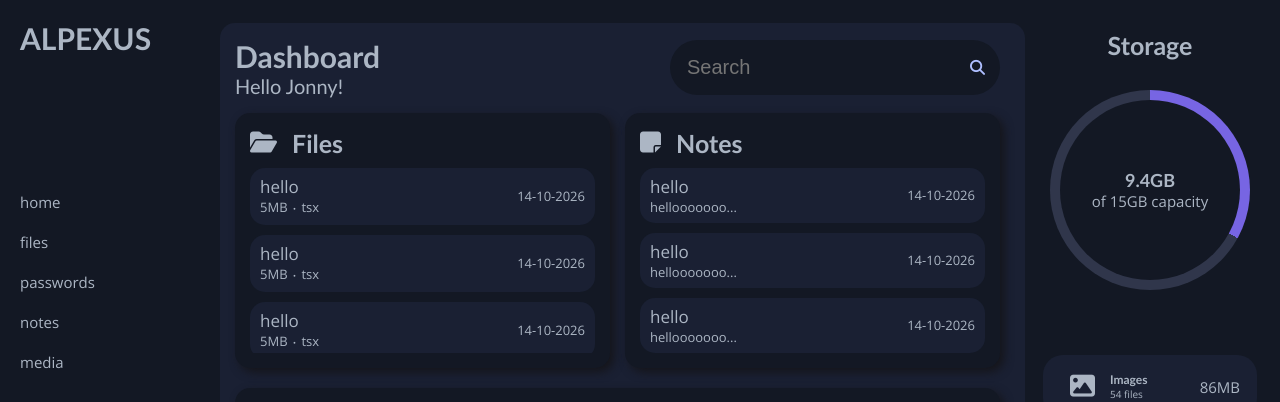
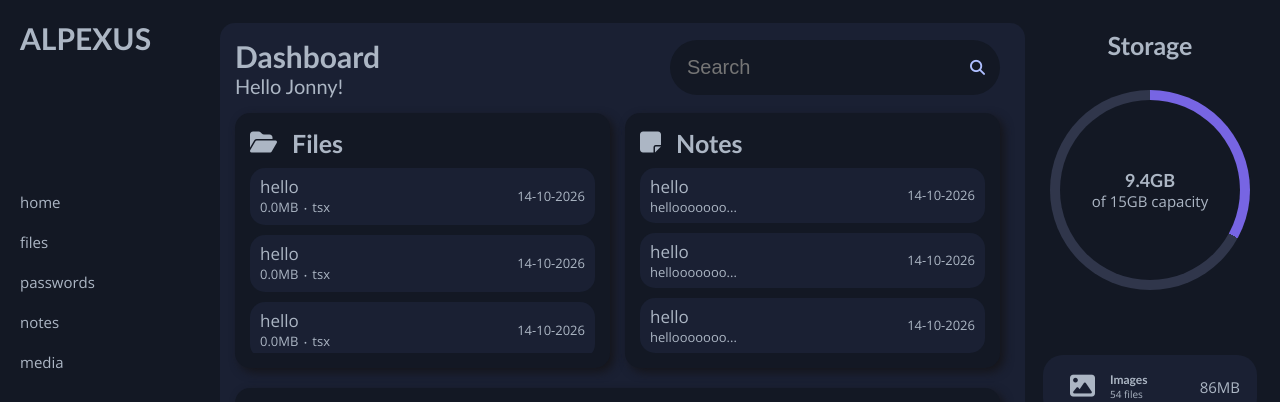
Before and after one commit to jona-mtw/alpexus, a React (Vite) app in the folder frontend/: page / in a window 1280 px wide. Shown: the top 402 px of the page. Built offline with nearby package versions, Linux system fonts and the light colour scheme; a web font is replaced by a local one.

Commit message:
file-component-background-changeability

```diff
--- a/frontend/src/pages/components/file.css
+++ b/frontend/src/pages/components/file.css
@@ -1,28 +1,42 @@
 .individual-file {
+	background: var(--panel-bg);
 	display: flex;
 	margin-bottom: 10px;
-	background: var(--bg);
 	border-radius: 15px;
 	padding: 7px;
 	padding-left: 10px;
 	padding-right: 10px;
+  min-width: 0;
+}
+
+.with-bg {
+	background: var(--bg);
 }
 
 .individual-file-left-wrapper {
 	flex-direction: column;
+  flex: 1;
+  min-width: 0;
 }
 
 .individual-file-left-wrapper-bottom {
-	display: flex;
-	gap: 5px;
+  display: flex;
+  gap: 5px;
+	width: 0;
+}
+
+.is-folder{
+	visibility: hidden;
 }
 
 .file-name, .file-size, .file-type, .file-date {
-	flex: 1;
 	font-size: 13px;
 }
 
 .file-name {
+  overflow: hidden;
+  text-overflow: ellipsis;
+  white-space: nowrap;
 	font-size: 17px;
 }
 
@@ -31,3 +45,7 @@
 	justify-content: end;
 	align-items: center;
 }
+
+.file-size, .file-type {
+  flex-shrink: 0;
+}
--- a/frontend/src/pages/components/file.tsx
+++ b/frontend/src/pages/components/file.tsx
@@ -1,13 +1,21 @@
 import "./file.css";
 
-function File(props: { name: string; fileType: string; size: number; date: string }) {
+function File(props: { name: string; fileType: string; size: number; date: string; bg?: boolean }) {
+  const { bg = true } = props;
+
   return (
     <>
-      <div className="individual-file">
+      <div className={!bg ? "individual-file with-bg" : "individual-file"}>
         <div className="individual-file-left-wrapper">
           <p className="file-name">{props.name}</p>
-          <div className="individual-file-left-wrapper-bottom">
-            <p className="file-size">{props.size + "MB"}</p>
+          <div
+            className={
+              props.fileType == ""
+                ? "individual-file-left-wrapper-bottom is-folder"
+                : "individual-file-left-wrapper-bottom"
+            }
+          >
+            <p className="file-size">{(props.size / 1000000).toFixed(1) + "MB"}</p>
             <p>·</p>
             <p className="file-type">{props.fileType}</p>
           </div>
--- a/frontend/src/pages/files.tsx
+++ b/frontend/src/pages/files.tsx
@@ -13,7 +13,7 @@ type DirectoryEntry = {
 };
 
 function Files() {
-  const [filePath, setFilePath] = useState("86/anime_only/");
+  const [filePath, setFilePath] = useState("86/");
   const [files, setFiles] = useState<DirectoryEntry[]>([]);
   useEffect(() => {
     fetch(`http://localhost:3000/api/files?path=${encodeURIComponent(filePath)}`)
@@ -41,9 +41,12 @@ function Files() {
           <div className="files-quick-access"></div>
           <div className="file-manager">
             {files.map((file) => (
-              <div className={file.name} key={file.name}>
-                <p>{`${file.type}: ${file.name}`}</p>
-              </div>
+              <File
+                name={file.name}
+                fileType={file.fileType}
+                size={file.size}
+                date={new Date(file.dateModified).toLocaleDateString()}
+              />
             ))}
           </div>
         </div>
--- a/frontend/src/pages/home.tsx
+++ b/frontend/src/pages/home.tsx
@@ -3,7 +3,12 @@ import StorageContainer from "./components/storage-panel.tsx";
 import SearchBar from "./components/search-bar.tsx";
 import File from "./components/file.tsx";
 
-function RecentActivityPanel(props: { title: string; description: string; date: string; image: string }) {
+function RecentActivityPanel(props: {
+  title: string;
+  description: string;
+  date: string;
+  image: string;
+}) {
   return (
     <>
       <div className="recent-activity-panel">
@@ -18,7 +23,7 @@ function RecentActivityPanel(props: { title: string; description: string; date:
 function Note(props: { name: string; description: string; date: string }) {
   return (
     <>
-      <div className="individual-file">
+      <div className="individual-file with-bg">
         <div className="individual-file-left-wrapper">
           <p className="file-name">{props.name}</p>
           <div className="individual-file-left-wrapper-bottom">
@@ -34,7 +39,9 @@ function Note(props: { name: string; description: string; date: string }) {
 function Home() {
   const QuickFiles = [];
   for (let i: number = 0; i < 5; i++) {
-    QuickFiles.push(<File key={i} name="hello" fileType="tsx" size={5} date="14-10-2026" />);
+    QuickFiles.push(
+      <File key={i} name="hello" fileType="tsx" size={5} date="14-10-2026" bg={false} />,
+    );
   }
 
   const QuickNotes = [];
@@ -44,7 +51,15 @@ function Home() {
 
   const Activities = [];
   for (let i: number = 1; i < 6; i++) {
-    Activities.push(<RecentActivityPanel key={i} title={`Recent Activity ` + i} description="Lorem ipsum dolor sit amet consectetur adipisicing elit. " date="10-10-2026" image="hello" />);
+    Activities.push(
+      <RecentActivityPanel
+        key={i}
+        title={`Recent Activity ` + i}
+        description="Lorem ipsum dolor sit amet consectetur adipisicing elit. "
+        date="10-10-2026"
+        image="hello"
+      />,
+    );
   }
   return (
     <>
```
Also changed, not shown: 1 other file (tests, documents, lock files or other folders).
